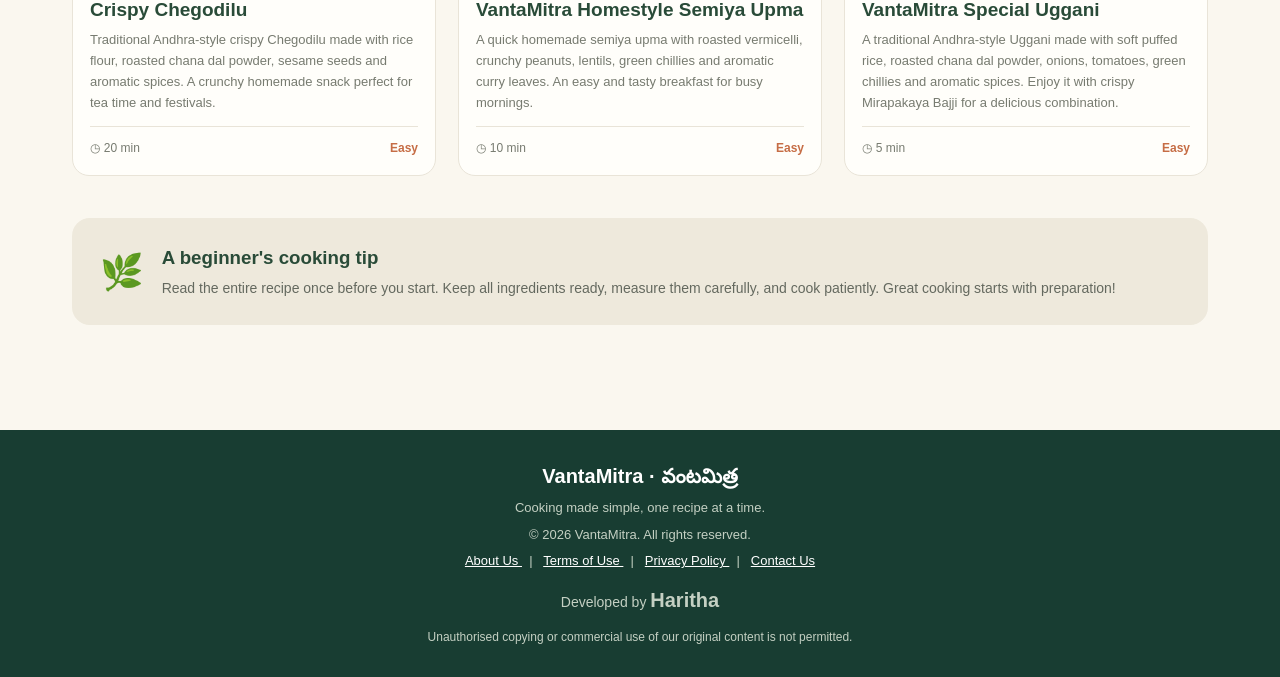
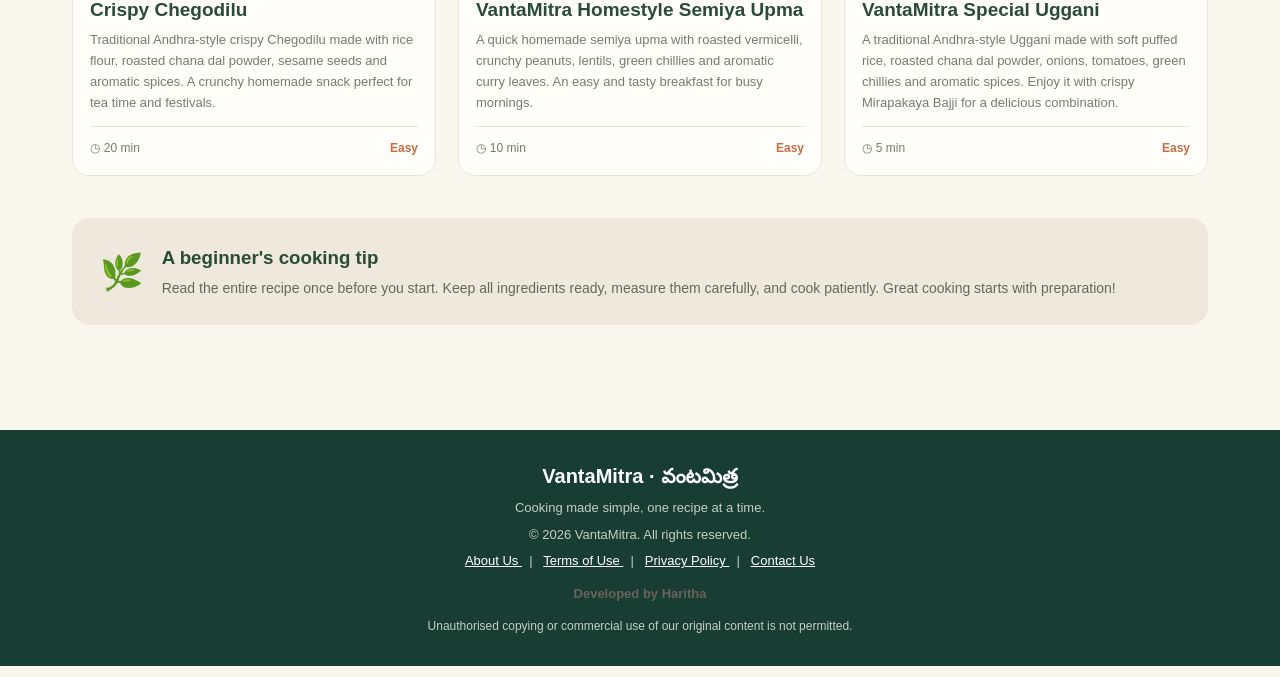
Before and after one commit to Haritha110226/vantamitra, a plain HTML site: page index.html in a window 1280 px wide. Shown: the part 2552-3229 px from the top of the page. Drawn offline with Linux system fonts and the light colour scheme.

Commit message:
Improve developer credit styling

```diff
--- a/index.html
+++ b/index.html
@@ -308,9 +308,9 @@ Discover delicious homemade South Indian recipes in English and Telugu, with sim
 </a>
 </p>
 
-  <p style="font-size:14px; margin:12px 0;">
-    Developed by <strong>Haritha</strong>
-  </p>
+<p style="font-size:13px; font-weight:600; color:#6b625b; text-align:center; margin:12px 0;">
+  Developed by Haritha
+</p>
 
   <p style="font-size:12px;">
     Unauthorised copying or commercial use of our original content is not permitted.
```
